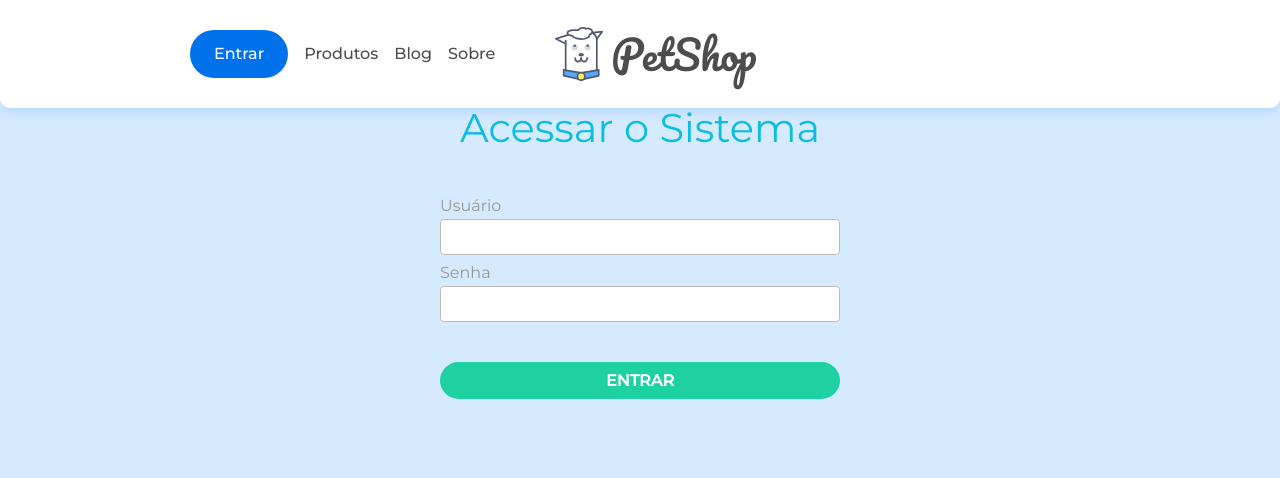
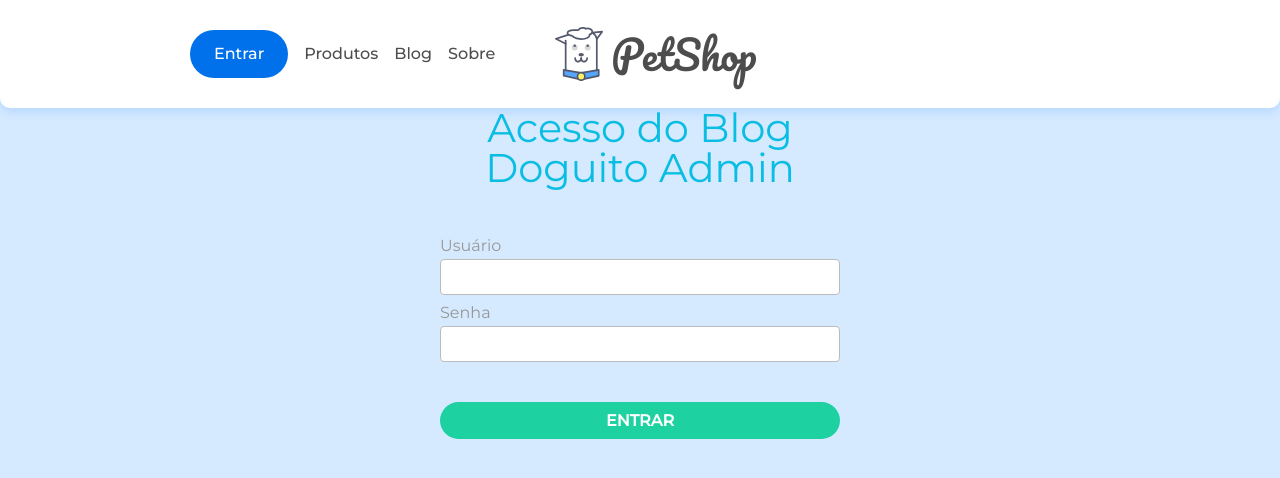
Before and after one commit to HugoOwl/BlogDoguito, a React (Create React App) app: page /login in a window 1280 px wide. Shown: the top 478 px of the page. Built offline with nearby package versions, Linux system fonts and the light colour scheme.

Commit message:
Update Login.jsx

```diff
--- a/src/components/User/Login/Login.jsx
+++ b/src/components/User/Login/Login.jsx
@@ -47,7 +47,7 @@ const UserLogin = () => {
 
   return (
     <div className="user-login">
-      <h1 className="user-login__title">Acessar o Sistema</h1>
+      <h1 className="user-login__title">Acesso do Blog Doguito Admin</h1>
       <form onSubmit={onSubmit}>
         <div className="user-login__form-control">
           <label htmlFor="user">Usuário</label>
```
